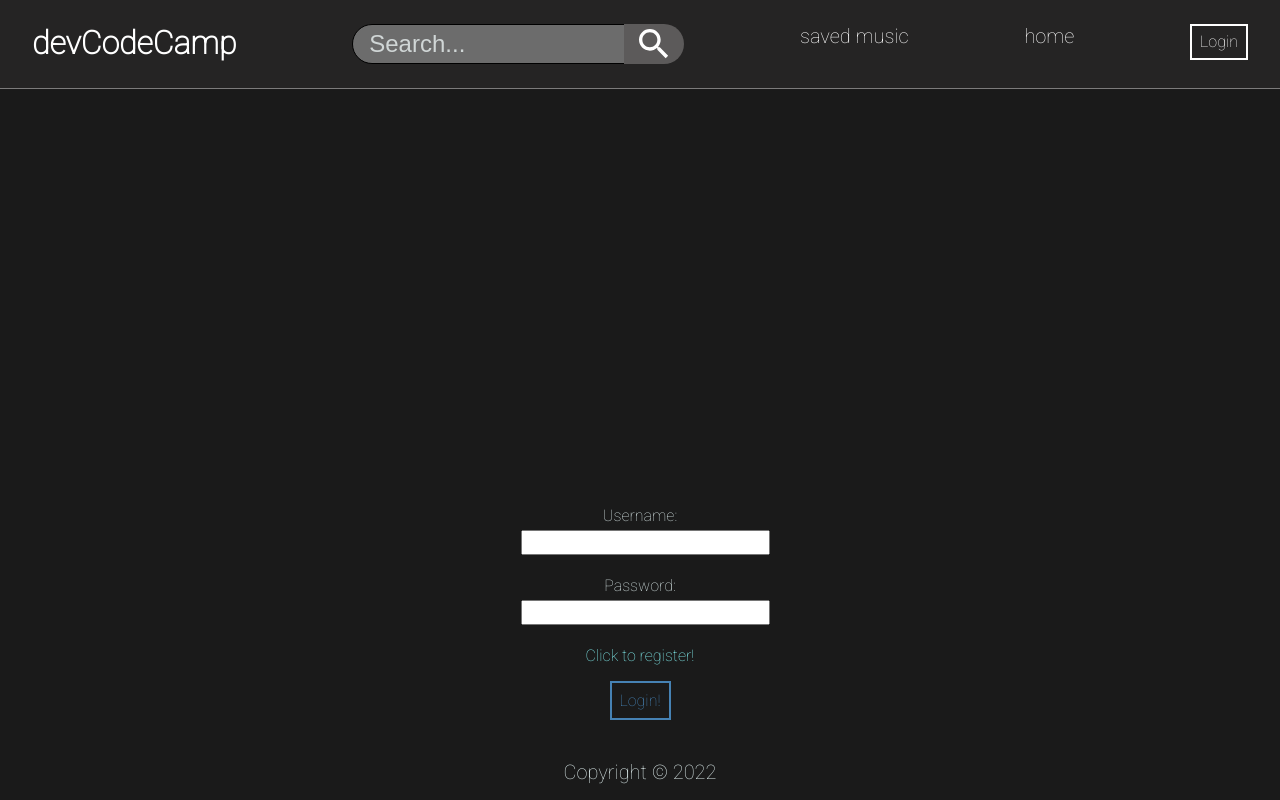
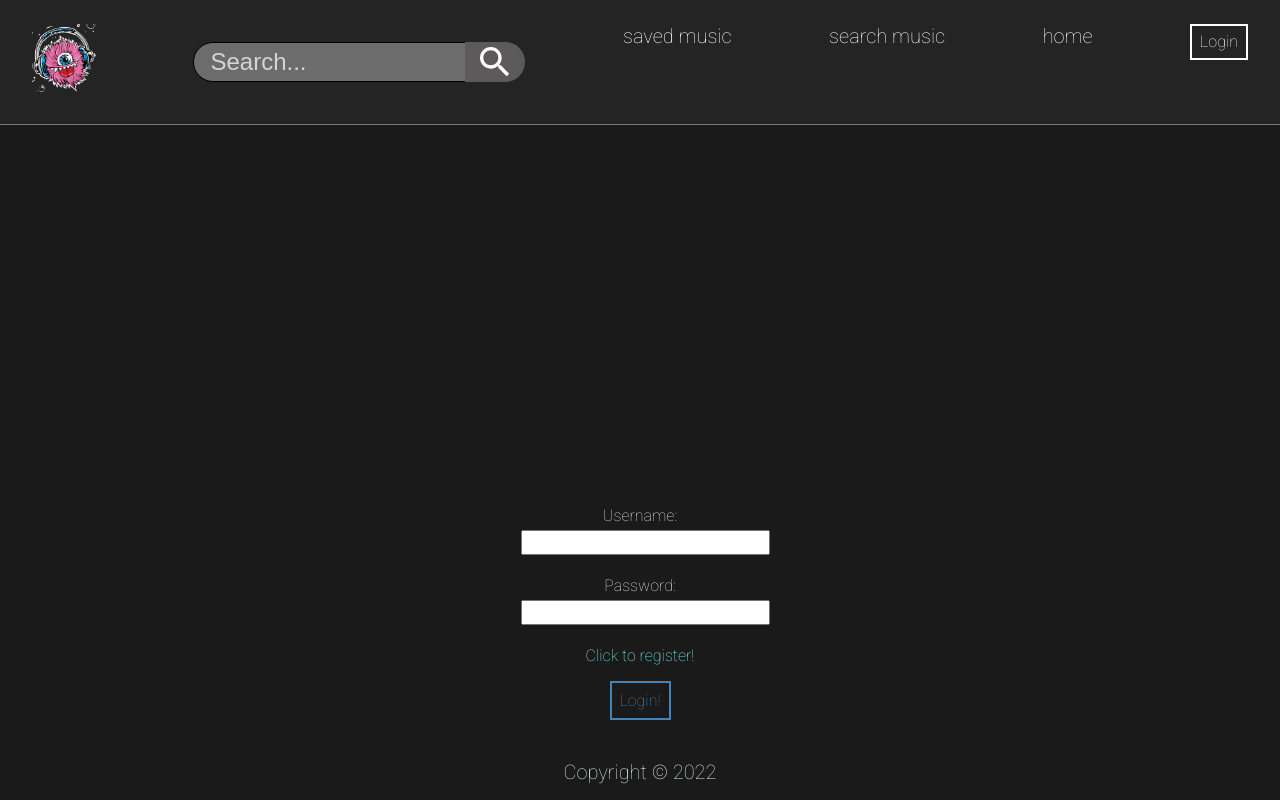
Before and after one commit to RickRieger/capstone-devCodeCamp, a React (Create React App) app in the folder frontend/: page /login in a window 1280 px wide. Built offline with nearby package versions, Linux system fonts and the light colour scheme.

Commit message:
/changed the url path for search results

```diff
--- a/frontend/src/App.js
+++ b/frontend/src/App.js
@@ -33,7 +33,7 @@ function App() {
           }
         />
         <Route
-          path='/search-results'
+          path='/search-music'
           element={
             <PrivateRoute>
               <SearchResults
--- a/frontend/src/components/NavBar/NavBar.jsx
+++ b/frontend/src/components/NavBar/NavBar.jsx
@@ -19,7 +19,7 @@ const Navbar = ({ upDateSearch, setUpDateSearch }) => {
       alert('please enter a proper search query!');
       return;
     }
-    navigate('/search-results');
+    navigate('/search-music');
     setUpDateSearch(query);
   };
 
@@ -28,7 +28,11 @@ const Navbar = ({ upDateSearch, setUpDateSearch }) => {
       <ul>
         <li className='brand'>
           <Link to='/' style={{ textDecoration: 'none', color: 'white' }}>
-            <b>devCodeCamp</b>
+            <img
+              src='/clipart1638227.png'
+              alt='logo'
+              style={{ width: '4rem' }}
+            />
           </Link>
         </li>
         <li className='center-nav-cluster'>
@@ -58,6 +62,14 @@ const Navbar = ({ upDateSearch, setUpDateSearch }) => {
           </Link>
         </li>
         <li>
+          <Link
+            to='/search-music'
+            style={{ textDecoration: 'none', color: 'white' }}
+          >
+            <p>search music</p>
+          </Link>
+        </li>
+        <li>
           <Link to='/' style={{ textDecoration: 'none', color: 'white' }}>
             <p>home</p>
           </Link>
--- a/frontend/src/pages/SavedMusic/SavedMusic.js
+++ b/frontend/src/pages/SavedMusic/SavedMusic.js
@@ -3,6 +3,7 @@ import React, { useState, useEffect } from 'react';
 import useAuth from '../../hooks/useAuth';
 import TableForSavedTracks from '../../components/TableForSavedTracks/TableForSavedTracks';
 import MusicCard from '../../components/MusicCard/MusicCard';
+import { circularProgressClasses } from '@mui/material';
 const SavedMusic = () => {
   const auth = useAuth();
   const [user, token] = auth;
@@ -55,7 +56,7 @@ const SavedMusic = () => {
         {albums.map((album, index) => {
           return (
             <MusicCard
-              image={
+              album_image={
                 album.image
                   ? album.image
                   : 'https://images.unsplash.com/photo-1487180144351-b8472da7d491?ixlib=rb-1.2.1&ixid=MnwxMjA3fDB8MHxwaG90by1wYWdlfHx8fGVufDB8fHx8'
--- a/frontend/src/pages/SearchResults/SearchResults.js
+++ b/frontend/src/pages/SearchResults/SearchResults.js
@@ -56,7 +56,7 @@ const SearchResults = ({ upDateSearch, setUpDateSearch }) => {
     return (
       <div className='container-placeholder'>
         <div style={{ marginTop: '20rem' }}>
-          {' '}
+          {/* https://www.pngkey.com/ */}
           <img
             src='/clipart1638227.png'
             alt='clipart'
@@ -69,7 +69,6 @@ const SearchResults = ({ upDateSearch, setUpDateSearch }) => {
   } else {
     return (
       <div className='container'>
-        <h1>Home Page for {user.username}!</h1>
         {musicCollection.map((result, index) => {
           return (
             <MusicCard
```
